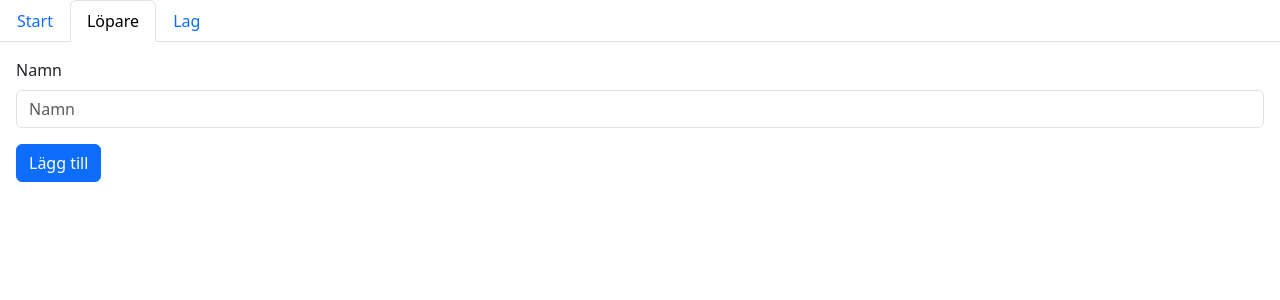
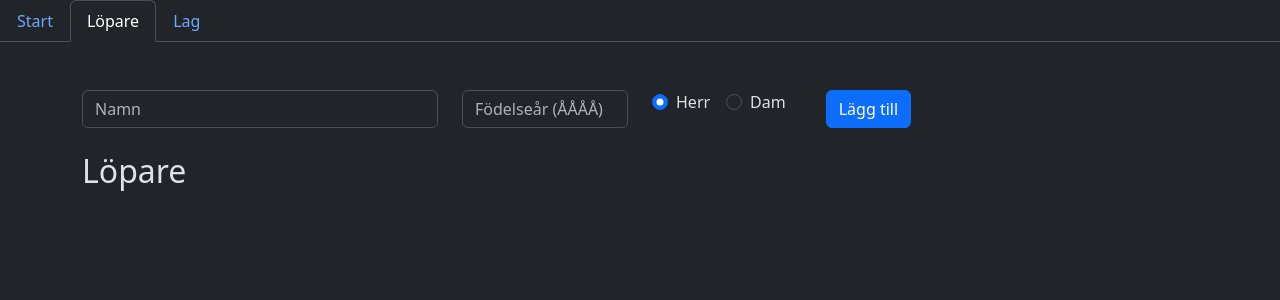
Before and after one commit to Ejdamm/tjogetlag, a React (Create React App) app: page /tjogetlag/runners in a window 1280 px wide. Shown: the top 300 px of the page. Built offline with nearby package versions, Linux system fonts and the light colour scheme.

Commit message:
More runner data

```diff
--- a/public/index.html
+++ b/public/index.html
@@ -1,5 +1,5 @@
 <!DOCTYPE html>
-<html lang="en">
+<html lang="en" data-bs-theme="dark">
   <head>
     <meta charset="utf-8" />
     <link rel="icon" href="%PUBLIC_URL%/favicon.ico" />
--- a/src/App.tsx
+++ b/src/App.tsx
@@ -7,12 +7,15 @@ import { Team } from './Team';
 import {NavBar} from "./NavTabs";
 import 'bootstrap/dist/css/bootstrap.min.css';
 import {Start} from "./Start";
+import Container from 'react-bootstrap/Container';
 
 const RootLayout = () => {
     return (
         <>
             <NavBar />
-            <Outlet /> {/* This renders the current route's component */}
+            <Container className="pt-5">
+                <Outlet /> {/* This renders the current route's component */}
+            </Container>
         </>
     );
 };
--- a/src/NavTabs.tsx
+++ b/src/NavTabs.tsx
@@ -1,5 +1,5 @@
 import React from "react";
-import { Nav } from "react-bootstrap";
+import Nav from "react-bootstrap/Nav";
 import { LinkContainer } from "react-router-bootstrap";
 import {useUrlData} from "./useUrlData";
 
--- a/src/Runners.tsx
+++ b/src/Runners.tsx
@@ -1,19 +1,20 @@
 import React from 'react';
 import {useUrlData} from "./useUrlData";
 import {RunnerForm} from "./RunnersForm";
-import {ListGroup} from "react-bootstrap";
+import ListGroup from "react-bootstrap/ListGroup";
 
 export const Runners = () => {
     const { runners } = useUrlData();
 
     return (
         <>
+            <RunnerForm/>
+            <h2 className="mt-4 mb-3">Löpare</h2>
             <ListGroup>
                 {runners.map((runner) => (
-                    <ListGroup.Item key={runner.id}>{`${runner.id} ${runner.name}`}</ListGroup.Item>
+                    <ListGroup.Item key={runner.id}>{`${runner.name}`}</ListGroup.Item>
                 ))}
             </ListGroup>
-            <RunnerForm />
         </>
 
     );
--- a/src/RunnersForm.tsx
+++ b/src/RunnersForm.tsx
@@ -1,32 +1,88 @@
 import React, {useState} from "react";
 import {useUrlData} from "./useUrlData";
 import {Runner} from "./types";
-import {Form} from "react-router-dom";
+import {Form as DomForm} from "react-router-dom";
+import Form from "react-bootstrap/Form";
+import Button from "react-bootstrap/Button";
+import Row from "react-bootstrap/Row";
+import Col from "react-bootstrap/Col";
 
 export const RunnerForm = () => {
     const [name, setName] = useState('');
+    const [year, setYear] = useState('');
+    const [sex, setSex] = useState<'M' | 'F'>('M');
     const { addRunner } = useUrlData();
+
+    const sanitizeName = (inputName: string) => {
+        const sanitized = inputName.replace(/[^a-zA-ZåäöÅÄÖ\s]/g, '');
+        setName(sanitized)
+    }
+
+    const sanitizeYear = (inputYear: string) => {
+        const sanitized = inputYear.replace(/[^0-9]/g, '');
+        if (sanitized.length > 4) {
+            return;
+        }
+        setYear(sanitized)
+    }
 
     const handleSubmit = (event: React.FormEvent) => {
         event.preventDefault();
-        const runner: Omit<Runner, 'id'> = { name: name.trim() };
+        const runner: Omit<Runner, 'id'> = {
+            name: name.trim(),
+            yearOfBirth: parseInt(year),
+            sex
+        };
         addRunner(runner)
     };
 
     return (
-        <Form onSubmit={handleSubmit} className="p-3">
-            <div className="mb-3">
-                <label htmlFor="name" className="form-label">Namn</label>
-                <input type="text"
-                       autoComplete="off"
-                       name="name"
-                       id="name"
-                       className="form-control"
-                       placeholder="Namn"
-                       value={name}
-                       onChange={(e) => setName(e.target.value)}/>
-            </div>
-            <button type="submit" className="btn btn-primary">Lägg till</button>
-        </Form>
+        <DomForm onSubmit={handleSubmit}>
+            <Row>
+                <Col sm={4}>
+                    <Form.Control placeholder="Namn"
+                                  type="text"
+                                  autoComplete="off"
+                                  value={name}
+                                  required
+                                  onChange={(e) => sanitizeName(e.target.value)}/>
+                </Col>
+                <Col sm={2}>
+                    <Form.Control placeholder="Födelseår (ÅÅÅÅ)"
+                                  type="text"
+                                  autoComplete="off"
+                                  value={year}
+                                  required
+                                  onChange={(e) => sanitizeYear(e.target.value)}/>
+                </Col>
+                <Col sm="auto">
+                    <div key="inline-radio">
+                        <Form.Check
+                            inline
+                            label="Herr"
+                            type="radio"
+                            name="sex"
+                            id="inline-radio-1"
+                            size={30}
+                            defaultChecked
+                            onSelect={() => setSex('M')}
+                        />
+                        <Form.Check
+                            inline
+                            label="Dam"
+                            type="radio"
+                            name="sex"
+                            id="inline-radio-2"
+                            onSelect={() => setSex('F')}
+                        />
+                    </div>
+                </Col>
+                <Col>
+                    <Button variant="primary" type="submit">
+                        Lägg till
+                    </Button>
+                </Col>
+            </Row>
+        </DomForm>
     );
 }
--- a/src/Team.tsx
+++ b/src/Team.tsx
@@ -1,5 +1,6 @@
 import React from 'react';
-import {Form} from "react-bootstrap";
+import Form from "react-bootstrap/Form";
+import Stack from "react-bootstrap/Stack";
 import rulesFile from './rules.json';
 import {Rules} from "./types";
 import {useUrlData} from "./useUrlData";
@@ -12,14 +13,14 @@ export const Team = () => {
     const legMapping = team.legMapping;
 
     return (
-        <>
+        <Stack gap={2}>
             {legs.map((leg) => (
-                <>
+                <Stack direction="horizontal" gap={3}>
                     {leg.name}
                     <RunnerSelect leg={leg.name} selected={legMapping[leg.name]} />
-                </>
+                </Stack>
             ))}
-        </>
+        </Stack>
     );
 }
 
--- a/src/types.ts
+++ b/src/types.ts
@@ -1,6 +1,8 @@
 export interface Runner {
     id: number;
     name: string;
+    yearOfBirth?: number;
+    sex: 'M' | 'F';
 }
 
 export interface Team {
--- a/src/useUrlData.tsx
+++ b/src/useUrlData.tsx
@@ -81,5 +81,5 @@ const extractRunners = (runners: string): Runner[] => {
 
 const extractRunner = (runner: string): Runner => {
     const parts = runner.split(',');
-    return { id: parseInt(parts[0]), name: parts[1] };
+    return { id: parseInt(parts[0]), name: parts[1], yearOfBirth: parseInt(parts[2]), sex: parts[3] as 'M' | 'F' };
 }
```
